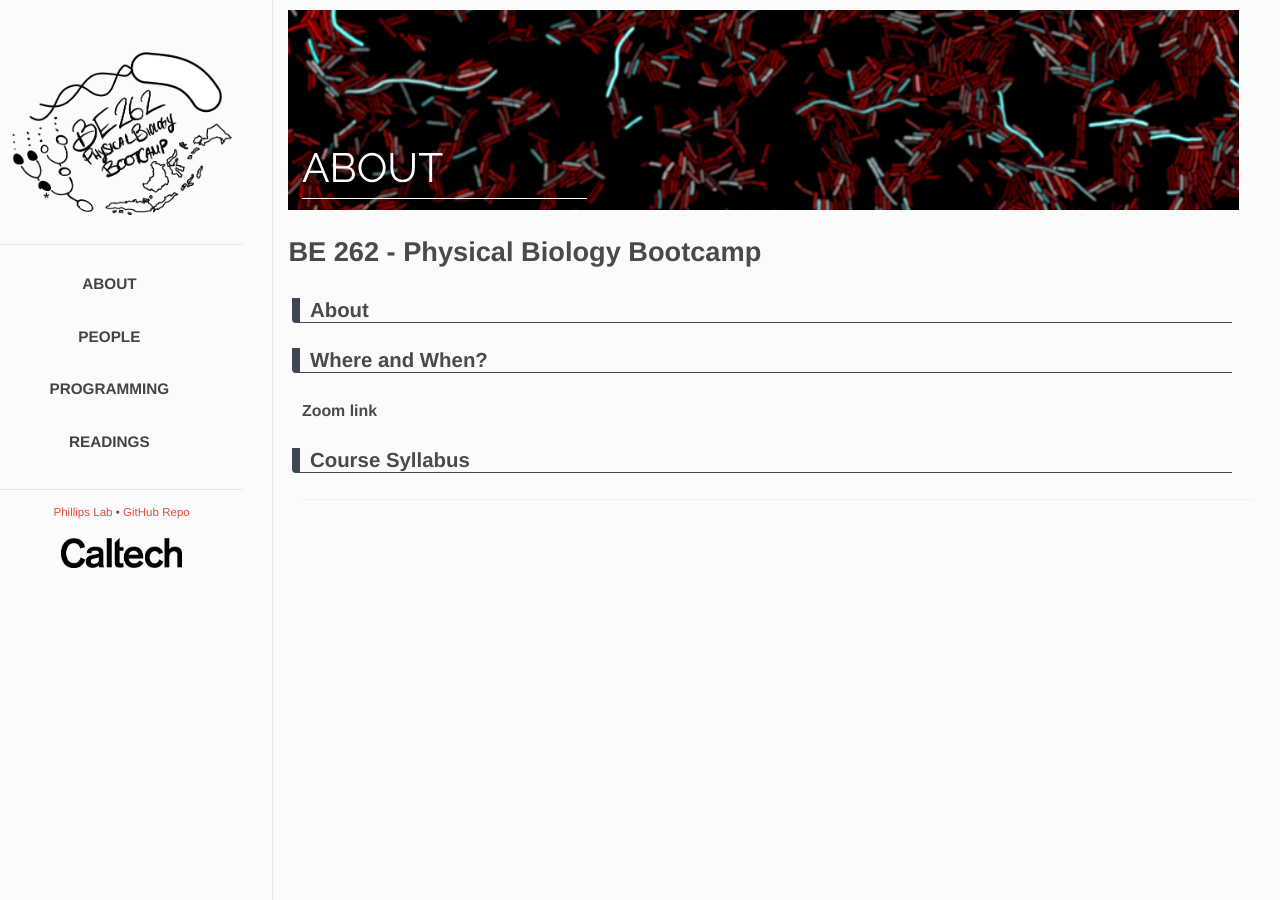
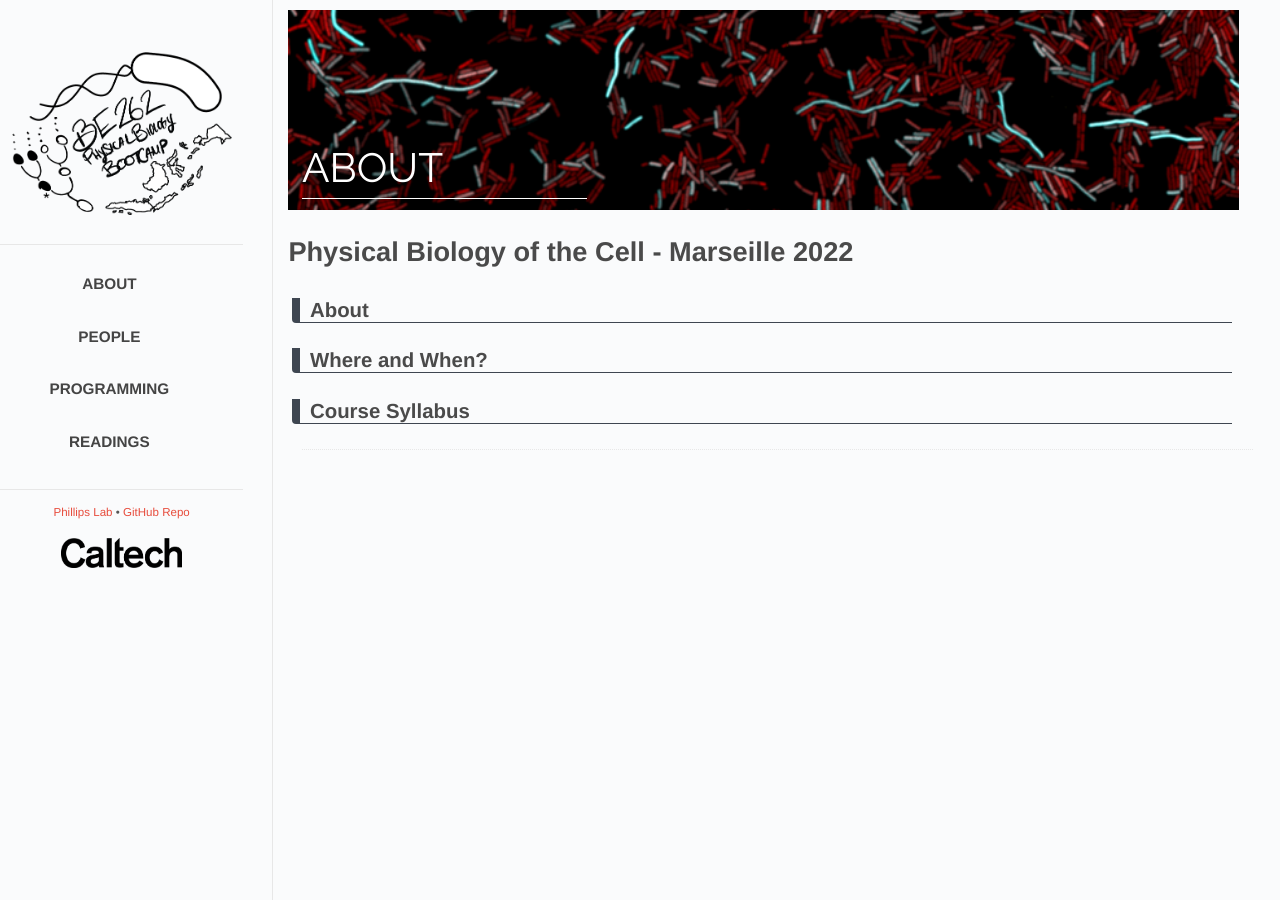
Before and after one commit to RPGroup-PBoC/pboc22_marseille, a Jekyll site: the page built from _posts/2022-01-31-about.md, in a window 1280 px wide. Built offline with Jekyll 4.4.1, drawn with Linux system fonts in a browser that asks for light colours.

Commit message:
about page

```diff
--- a/_posts/2022-01-31-about.md
+++ b/_posts/2022-01-31-about.md
@@ -7,7 +7,7 @@ permalink: about
 tag: mar
 year: 2022
 ---
-# BE 262 - Physical Biology Bootcamp
+# Physical Biology of the Cell - Marseille 2022
 
 ## About
 
@@ -15,6 +15,4 @@ year: 2022
 ## Where and When?
 
 
-### Zoom link
-
 ## Course Syllabus
```
